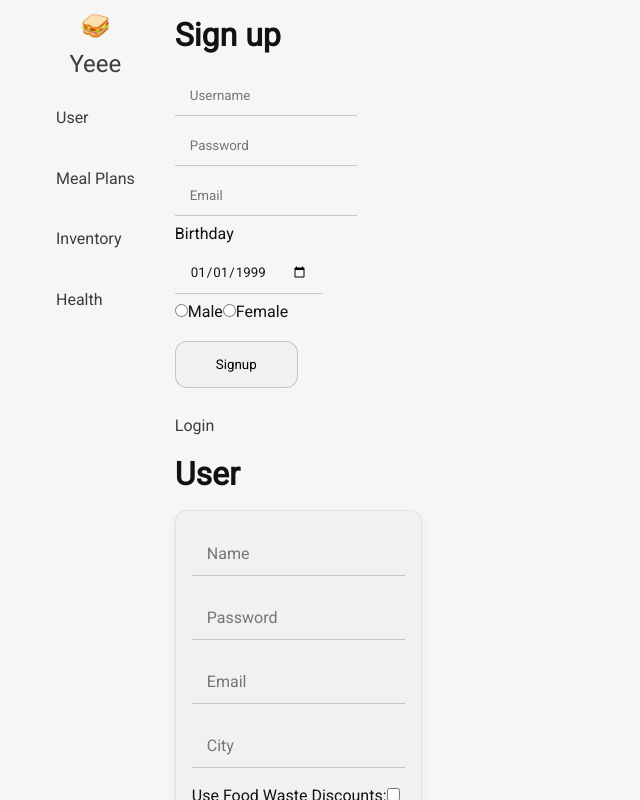
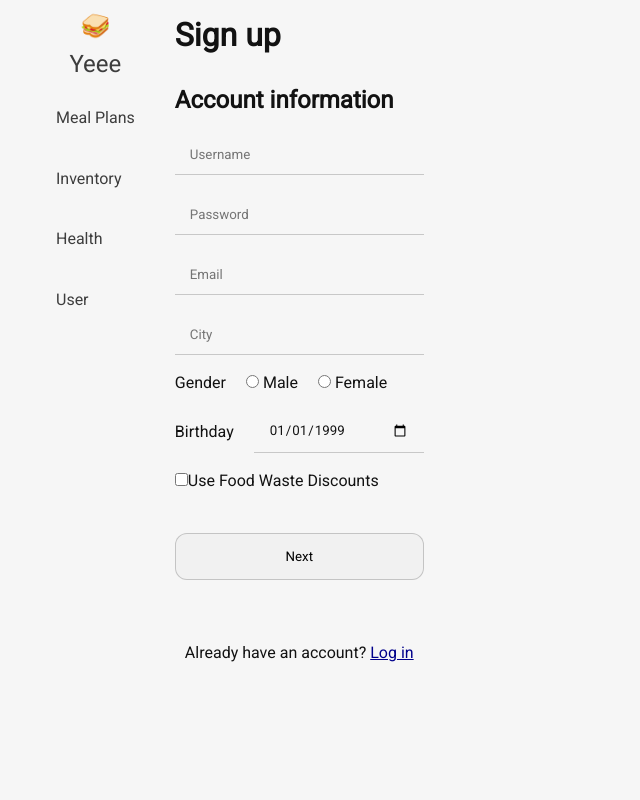
Before and after one commit to P7Ninja/Client, a React (Vite) app: page /user in a window 1280 px wide. Both pictures are taken after a click on the link "Sign up". Shown: the top 800 px of the page, without its empty margins (0-640 px from the left). Built offline with nearby package versions, Linux system fonts and the light colour scheme; no server answers.

Commit message:
improve login and sign up pages

```diff
--- a/src/App.tsx
+++ b/src/App.tsx
@@ -9,8 +9,7 @@ import Inventory from './containers/Inventory/Inventory';
 
 import './App.scss'
 import { useState, createContext, useEffect } from 'react';
-import { CreateUserForm, Targets, UserService, UserInfo } from './Services/UserService';
-import React from 'react';
+import { UserService, UserInfo } from './Services/UserService';
 
 
 export type UserContextValue = {
@@ -35,14 +34,18 @@ function App() {
           <Router>
             <Sidebar />
             <div className='container'>
-            <Login />
+              {user == null && (
+                <User />
+              )}
+              {user != null && (
                 <Routes>
                   <Route path="user" element={<User />} />
                   <Route path="mealplans" element={<MealPlans />} />
+                  <Route path="/" element={<MealPlans />} />
                   <Route path="inventory" element={<Inventory />} />
                   <Route path="health" element={<Health />} />
-              <Route path="login" element={<Login />} />
                 </Routes>
+              )}
             </div>
           </Router>
       </UserContext.Provider>
@@ -52,110 +55,3 @@ function App() {
 
 
 export default App
-
-function Login() {
-  const userservice = new UserService();
-  const [username, setUsername] = useState("")
-  const [password, setPassword] = useState("")
-  const [mail, setMail] = useState("")
-  const [gender, setGender] = useState("")
-  const [birthdate, setBirthdate] = useState("1999-01-01")
-  const [isCreatingUser, setIsCreatingUser] = useState(false)
-  const [status, setStatus] = useState("")
-  const [loading, setLoading] = useState(false)
-  const context = React.useContext(UserContext)
-
-  const handleNewUserSubmit = async (e: React.FormEvent<HTMLFormElement>) => {
-    setLoading(true);
-    e.preventDefault();
-    const targetEnergy: Targets = {calories: 2000, fat: 60, carbohydrates: 60, protein: 60};
-    const form: CreateUserForm = {username: username, email: mail, birthday: birthdate, gender: gender, password: password, target_energy: targetEnergy};
-    const res = await userservice.CreateUser(form);
-    if (res.ok) {
-      setStatus("User created!");
-      setIsCreatingUser(false);
-      reset();
-    }
-    else {
-      const details = (await res.json()).detail;
-      setStatus(`Error: ${details}`);
-    }
-    setLoading(false);
-  }
-
-  const reset = () => {
-    setUsername(""); setPassword(""); setBirthdate("1999-01-01"); setMail(""); setGender("");
-  }
-
-  const signout = () => {
-    userservice.SignOut();
-    context.setUser?.(null);
-  }
-
-  const handleLoginSubmit = async (e: React.FormEvent<HTMLFormElement>) => {
-    setLoading(true);
-    e.preventDefault();
-    const res = await userservice.Login(username, password)
-    if (res.ok) {
-      context.setUser?.(await userservice.GetUser());
-    }
-    else {
-      const details = (await res.json()).detail;
-      setStatus(details);
-    }
-    reset();
-    setLoading(false);
-  }
-
-  if (context.user != null) {
-    return <>
-      <p>Logged in as {context.user.username}</p>
-      <button onClick={signout}>Signout</button>
-    </>
-  }
-
-  if (!isCreatingUser) {
-    return (
-      <>
-        <form onSubmit={handleLoginSubmit}>
-          <h1>Login</h1>
-          <input type='text' value={username} onChange={e => setUsername(e.target.value)} placeholder='Username'required/>
-          <br/>
-          <input type='password' value={password} onChange={e => setPassword(e.target.value)} placeholder='Password' required/>
-          <br/>
-          <p>{status}</p>
-          <button type='submit'>{!loading ? "Login" : "Logging in..."}</button>
-          <br/>
-          <a onClick={() => setIsCreatingUser(true)}>Sign up</a>
-        </form>
-      </>
-    )
-  }
-  else {
-    return (
-      <>
-        <form onSubmit={handleNewUserSubmit}>
-          <h1>Sign up</h1>
-          <input type='text' value={username} onChange={e => setUsername(e.target.value)} placeholder='Username' required/>
-          <br/>
-          <input type='password' value={password} onChange={e => setPassword(e.target.value)} placeholder='Password' required/>
-          <br/>
-          <input type='email' value={mail} onChange={e => setMail(e.target.value)} placeholder='Email' required/>
-          <br/>
-          <label>Birthday</label>
-          <br/>
-          <input type='date' value={birthdate} onChange={e => setBirthdate(e.target.value)} required/>
-          <br/>
-          <input type='radio' name='gender' id='male' onClick={() => setGender("male")} required></input>
-          <label htmlFor="male">Male</label>
-          <input type='radio' name='gender' id='female' onClick={() => setGender("female")} required></input>
-          <label htmlFor='female'>Female</label>
-          <p>{status}</p>
-          <button type='submit'>{!loading ? "Signup" : "Creating user..."}</button>
-          <br/>
-          <a onClick={() => setIsCreatingUser(false)}>Login</a>
-        </form>
-      </>
-    )
-  }
-}
--- a/src/components/Sidebar/sidebar.tsx
+++ b/src/components/Sidebar/sidebar.tsx
@@ -4,23 +4,25 @@ import { useState } from 'react';
 
 const _Sidebar = () => {
     const [showMenu, setShowMenu] = useState(false);
-    const pages = [["/user", "User"],
-                   ["/mealplans", "Meal Plans"],
-                   ["/inventory", "Inventory"],
-                   ["/health", "Health"]];
+    const pages = [
+        ["/mealplans", "Meal Plans"],
+        ["/inventory", "Inventory"],
+        ["/health", "Health"],
+        ["/user", "User"],
+    ];
     return (
-        <div style={{height: "100wh"}}>
+        <div style={{ height: "100wh" }}>
             <div className='sidebar'>
                 <div className='stuff'>
                     <div className='logo'>
                         <span>🥪</span>
                         <span>Yeee</span>
                     </div>
-                    <button onClick={() => setShowMenu(!showMenu)} className={showMenu? "switch rotated" : "switch"}><div/><div/><div/></button>
+                    <button onClick={() => setShowMenu(!showMenu)} className={showMenu ? "switch rotated" : "switch"}><div /><div /><div /></button>
                 </div>
                 <div className={showMenu ? "menu" : "menu hide"}>
                     {pages.map(page => {
-                        return <Item key={page[0]} hideMenu={() => setShowMenu(false)} link={page[0]} name={page[1]}/>
+                        return <Item key={page[0]} hideMenu={() => setShowMenu(false)} link={page[0]} name={page[1]} />
                     })}
                 </div>
             </div>
--- a/src/containers/Inventory/Inventory.scss
+++ b/src/containers/Inventory/Inventory.scss
@@ -104,7 +104,7 @@ option {
     // font-family: 'Roboto', Arial, Helvetica, sans-serif;
 }
 
-input:focus,
+input:focus:not([type="radio"], [type="checkbox"]),
 select:focus {
     box-shadow: 0 2px $base-color;
     border-bottom: 1px solid $base-color;
--- a/src/containers/Inventory/Inventory.tsx
+++ b/src/containers/Inventory/Inventory.tsx
@@ -115,8 +115,6 @@ function InventoryPage() {
     if (context.user == null) return;
     updateInvs(context.user?.id);
   }, [context.user, context.user?.id]);
-
-  if (context.user == null) return <p>Login to see inventories</p>;
 
   return (
     <>
--- a/src/containers/User/User.scss
+++ b/src/containers/User/User.scss
@@ -1,54 +1,44 @@
-// .form-container {
-//   display: flex;
-//   flex-direction: column;
-//   max-width: 100%;
-//   width: 80vw;
-//   max-height: calc(100vh - 20px);
-//   overflow-y: auto;
-//   margin: 10px auto;
-//   padding: 10px;
-//   border: 1px solid #ccc;
-//   border-radius: 4px;
-//   background-color: #f9f9f9;
-//   box-sizing: border-box;
-// }
+.login-form {
+    display: flex;
+    flex-direction: column;
+    margin-bottom: 40px;
+    gap: 10px;
+}
 
-// .input-row {
-//   display: flex;
-//   flex-direction: row;
-//   justify-content: space-between;
-//   margin-bottom: 15px;
-// }
+.login-form > div > input {
+    width: 140px;
+    margin-left: 20px;
+}
 
-// .input-row label,
-// .input-row input {
-//   flex: 1;
-//   padding: 10px;
-//   border: 1px solid #ddd;
-//   border-radius: 4px;
-//   box-sizing: border-box;
-//   margin-right: 10px;
-// }
+.login-form .input-field-container {
+    display: flex;
+    align-items: center;
+    justify-content: left;
+}
 
-// input {
-//   margin-right:30px;
-// }
+form a {
+    color: darkblue;
+    text-decoration: underline;
+    cursor: pointer;
+}
 
-// .input-row label:last-child,
-// .input-row input:last-child {
-//   margin-right: 0;
-// }
+form span {
+    margin-top: 20px;
+    justify-self: center;
+    align-self: center;
+    text-align: center;
+}
 
-// .form-container input[type='checkbox'] {
-//   margin-right: 5px;
-// }
+form {
+    display: flex;
+    flex-direction: column;
+}
 
-// .form-container label {
-//   margin-bottom: 10px;
-//   font-weight: bold;
-//   display: block;
-// }
+.login-form button {
+    margin-top: 30px;
+}
 
-// .submit {
-//   margin-left: 20%; // todo: center properly
-// }
+.hidden {
+    position: absolute;
+    display: none;
+}
--- a/src/containers/User/User.tsx
+++ b/src/containers/User/User.tsx
@@ -1,21 +1,48 @@
-import { useState, ChangeEvent, FormEvent } from 'react';
+import { useState, ChangeEvent, useContext } from 'react';
 import './User.scss';
+import { UserContext } from '../../App';
+import { UserSettings } from './UserSettings';
+import { UserService } from '../../Services/UserService';
 
-type FormState = {
-  name: string;
+export type FormState = {
+  username: string;
   password: string;
   email: string;
   city: string;
   useFoodWasteDiscounts: boolean;
+  birthdate: string,
   calories: number;
   protein: number;
   fat: number;
   carbs: number;
+  gender: string;
 };
 
 const User = () => {
+  const [showLogin, setShowLogin] = useState(true);
+  const context = useContext(UserContext);
+
+  if (context.user != null) {
+    return <UserSettings />
+  }
+  if (showLogin) {
+    return <Login gotoCreateAccount={() => setShowLogin(false)} />
+  }
+  else {
+    return <CreateAccount gotoLogin={() => setShowLogin(true)} />
+  }
+};
+
+interface CreateAccountProps {
+  gotoLogin: () => void,
+}
+
+function CreateAccount(props: CreateAccountProps) {
+  const userservice = new UserService();
+  const [msg, setMsg] = useState("");
+  const [page, setPage] = useState(0);
   const [formData, setFormData] = useState<FormState>({
-    name: '',
+    username: '',
     password: '',
     email: '',
     city: '',
@@ -24,6 +51,8 @@ const User = () => {
     protein: 0,
     fat: 0,
     carbs: 0,
+    birthdate: "1999-01-01",
+    gender: "male",
   });
 
   const handleInputChange = (event: ChangeEvent<HTMLInputElement>) => {
@@ -42,71 +71,136 @@ const User = () => {
     });
   };
 
-  const handleSubmit = (event: FormEvent<HTMLFormElement>) => {
-    event.preventDefault();
-    console.log(formData);
+  const handleSubmit = async (e: React.FormEvent<HTMLFormElement>) => {
+    e.preventDefault();
 
-  };
+    if (page == 0) {
+      setPage(1);
+      return;
+    }
 
-  return (
-    <>
-      <h1>User</h1>
-      <form onSubmit={handleSubmit} className="form-container">
-        <input className="personalInformation"
+    const res = await userservice.CreateUser(formData);
+    if (res.ok) {
+      props.gotoLogin();
+    }
+    else {
+      const details = (await res.json()).detail;
+      setMsg(details);
+    }
+  }
+
+  return <>
+    <h1>Sign up</h1>
+
+    <form id='form' onSubmit={handleSubmit}>
+      <div className={page != 0 ? "hidden" : "login-form"}>
+        <h2 style={{ margin: "10px 0 0 0" }}>Account information</h2>
+        <input
           type="text"
-          name="name"
-          value={formData.name}
+          name="username"
+          value={formData.username}
           onChange={handleInputChange}
-          placeholder="Name"
+          placeholder="Username"
+          required
         />
-        <input className="personalInformation"
+        <input
           type="password"
           name="password"
           value={formData.password}
           onChange={handleInputChange}
           placeholder="Password"
+          required
         />
-        <input className="personalInformation"
+        <input
           type="email"
           name="email"
           value={formData.email}
           onChange={handleInputChange}
           placeholder="Email"
+          required
         />
-        <input className="personalInformation"
+        <input
           type="text"
           name="city"
           value={formData.city}
           onChange={handleInputChange}
           placeholder="City"
         />
-
+        <div style={{ display: "flex", justifyContent: "left", gap: "20px" }}>
+          Gender
+          <div>
+            <input
+              type='radio'
+              name='gender'
+              id='male'
+              value="male"
+              onChange={handleInputChange}
+              required
+            />
+            <label htmlFor="male"> Male</label>
+          </div>
+          <div>
+            <input
+              type='radio'
+              name='gender'
+              id='female'
+              onChange={handleInputChange}
+              value="female"
+              required
+            />
+            <label htmlFor='female'> Female</label>
+          </div>
+        </div>
+        <div className='input-field-container'>
+          Birthday
+          <input
+            type="date"
+            name="birthdate"
+            value={formData.birthdate}
+            onChange={handleInputChange}
+            placeholder="Birthdate"
+            required
+          />
+        </div>
         <label>
-          Use Food Waste Discounts:
           <input
             type="checkbox"
             name="useFoodWasteDiscounts"
             checked={formData.useFoodWasteDiscounts}
             onChange={handleInputChange}
           />
-          <br/>
+          Use Food Waste Discounts
+          <br />
         </label>
+        {msg != "" && <p style={{ margin: "0 0", color: "red" }}>{msg}.</p>}
+        <button type="submit">Next</button>
+      </div>
+      <div className={page != 1 ? "hidden" : "login-form"}>
+        <a onClick={() => setPage(0)}>↩ Back</a>
+        <h2 style={{ margin: "10px 0 0 0" }}>Energy targets</h2>
+        <div className='input-field-container'>
           Calories
           <input
-          type="text"
+            type="number"
             name="calories"
             value={formData.calories}
             onChange={handleNumberChange}
             placeholder="Calories"
+            min="0"
           />
+        </div>
+        <div className='input-field-container'>
           Protein
           <input
-          type="text"
+            type="number"
             name="protein"
             value={formData.protein}
             onChange={handleNumberChange}
             placeholder="Protein (g)"
+            min="0"
           />
+        </div>
+        <div className='input-field-container'>
           Carbohydrates
           <input
             type="number"
@@ -114,21 +208,71 @@ const User = () => {
             value={formData.carbs}
             onChange={handleNumberChange}
             placeholder="Carbs (g)"
+            min="0"
           />
+        </div>
+        <div className='input-field-container'>
           Fat
           <input
-          type="text"
+            type="number"
             name="fat"
             value={formData.fat}
             onChange={handleNumberChange}
             placeholder="Fat (g)"
+            min="0"
           />
-        <button type="submit">Submit</button>
+        </div>
+        {msg != "" && <p style={{ margin: "0 0", color: "red" }}>{msg}.</p>}
+        <button type="submit">Sign up</button>
+      </div>
+      <span>Already have an account? <a onClick={props.gotoLogin}>Log in</a></span>
     </form>
   </>
-  );
-};
+}
 
+interface LoginProps {
+  gotoCreateAccount: () => void,
+}
+
+function Login(props: LoginProps) {
+  const userservice = new UserService();
+  const context = useContext(UserContext);
+  const [username, setUsername] = useState("")
+  const [password, setPassword] = useState("")
+  const [msg, setMsg] = useState("")
+
+
+  const handleSubmit = async (e: React.FormEvent<HTMLFormElement>) => {
+    e.preventDefault();
+    const res = await userservice.Login(username, password)
+    if (res.ok) {
+      context.setUser?.(await userservice.GetUser());
+    }
+    else {
+      const details = (await res.json()).detail;
+      setMsg(details);
+    }
+    setPassword("");
+  }
+
+
+  return (
+    <>
+      <h1>Log in</h1>
+      <form onSubmit={handleSubmit} className='login-form'>
+        <input type='text' value={username} onChange={e => setUsername(e.target.value)} placeholder='Username' required />
+        <br />
+        <input type='password' value={password} onChange={e => setPassword(e.target.value)} placeholder='Password' required />
+        <br />
+        {msg != "" && <p style={{ margin: "0 0", color: "red" }}>{msg}.</p>}
+        <button type='submit'>Log in</button>
+        <br />
+        <span>Don't have an account yet? <a onClick={props.gotoCreateAccount}>Sign up</a></span>
+
+      </form>
+    </>
+  )
+}
 
 
 export default User;
--- /dev/null
+++ b/src/containers/User/UserSettings.tsx
@@ -0,0 +1,20 @@
+import { useContext } from "react";
+import { UserContext } from "../../App";
+import { UserService } from "../../Services/UserService";
+
+export function UserSettings() {
+  const context = useContext(UserContext);
+  const userservice = new UserService();
+
+    const signout = () => {
+        userservice.SignOut();
+        context.setUser?.(null);
+      }
+
+    return <>
+        <h1>Account</h1>
+        <h3>{context.user?.username}</h3>
+        <p>{context.user?.email}</p>
+        <button onClick={signout}>Sign out</button>
+    </>
+}
```
Also changed, not shown: src/Services/UserService.ts (+29 -22 lines). Lines whose indentation alone changed are shown as unchanged.
